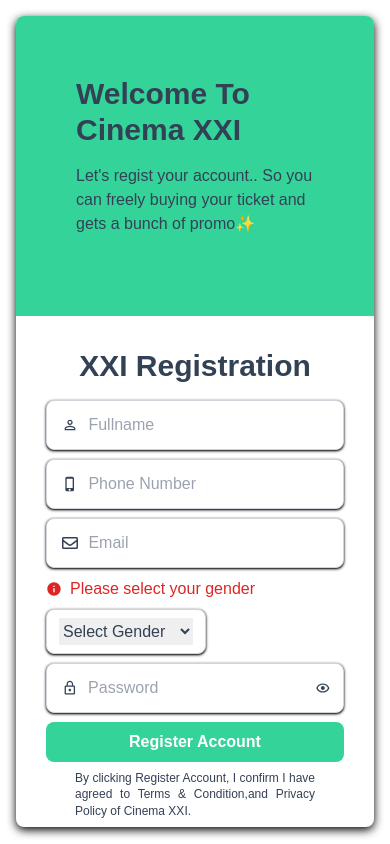
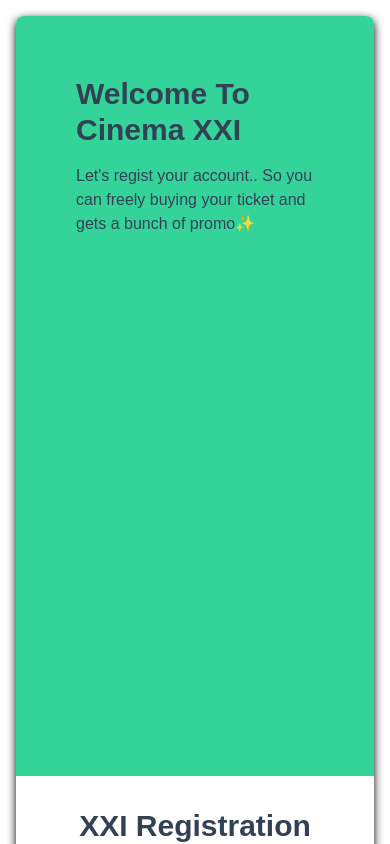
Before and after one commit to PatriciaCindyLiunadi/cinema-xxi, a Next.js app: page /register in a window 390 px wide. Shown: the top 844 px of the page. Built offline with nearby package versions, Linux system fonts and the light colour scheme.

Commit message:
update css

```diff
--- a/src/pages/register.js
+++ b/src/pages/register.js
@@ -1,6 +1,7 @@
 import React, { useState, useRef, useEffect } from "react";
 import Head from "next/head";
-import { MdPermIdentity, MdLockOutline, MdPhoneIphone } from "react-icons/md";
+// import { MdPermIdentity, MdLockOutline, MdPhoneIphone } from "react-icons/md";
+import {MdPermIdentity, MdLockOutline, MdPhoneIphone } from "react-icons/md"
 import { FaRegEnvelope } from "react-icons/fa";
 import {BiHide, BiShow, BiSolidInfoCircle} from "react-icons/bi"
 
@@ -95,18 +96,15 @@
             {/* Background bg-gradient-to-r from-cyan-500/10 via-teal-300/10 to-sky-200/10, bg-gradient-to-r from-cyan-300 to-blue-300*/}
             <div className="bg-white block h-screen items-center justify-center p-4 md:flex">
                 {/* Container */}
-                <div className="bg-white flex flex-col items-center max-w-screen-md overflow-hidden rounded-lg shadow-[0_3px_10px_rgb(0,0,0,1)] space-y-8 w-full md:flex-row text-slate-700">
-                    {/* Welcome gradient-to-t from-emerald-400 to-stone-100  */}
-                    <div className="bg-emerald-400 flex flex-col items-center p-10 w-full md:w-2/5 md:h-4/5 text-white">
+                <div className="bg-white block w-full items-center max-w-screen-md overflow-hidden rounded-lg shadow-[0_3px_10px_rgb(0,0,0,1)] space-y-8 md:flex md:flex-row text-slate-700">
+                    {/* Welcome */}
+                    <div className="bg-emerald-400 flex flex-col items-center p-10 w-full md:w-2/5 md:h-4/5 text-white " style={{ minHeight: '90vh' }}>
                         <div className="flex flex-col justify-center items-start text-left text-slate-700 w-full p-5 mx-auto h-full">
                         <h2 className="text-3xl font-bold mb-4 ">Welcome To Cinema XXI</h2>
                         <p className="text-base font-normal mb-5 h-full">
-                        {/* Lorem ipsum dolor sit amet, consectetur adipiscing elit. Nam nec
-                            ultricies nisi. Suspendisse pulvinar viverra nibh vel ultricies.
-                            Mauris tincidunt mollis diam, at mollis enim aliquet eget. Fusce
-                            eros neque, pharetra eget tincidunt in, tincidunt nec tellus. */}
                             Let's regist your account..
-                            So you can freely buying your ticket and gets a bunch of promo✨
+                            So you can freely buying your ticket and gets a bunch of promo✨<b/>
+                            {/* Get ready to explore the latest movie schedules, enjoy exclusive promos, and easily book tickets. */}
                         </p>
                         </div>
                     </div>
@@ -319,7 +317,7 @@
 
                     {/* Pop up succes Regist */}
                     { success && (
-                    <div className="fixed inset-0 h-screen mx-auto flex items-center justify-center z-50 bg-black bg-opacity-70">
+                    <div className="fixed inset-0 h-screen mx-auto flex items-center justify-center z-50 bg-black bg-opacity-70" style={{ minHeight: '100vh' }}>
                         <div className="bg-white p-8 rounded-lg flex flex-col text-white ">
                             <h2 className="text-xl font-semibold mb-4 text-black text-center">
                             Successfully Register
```
